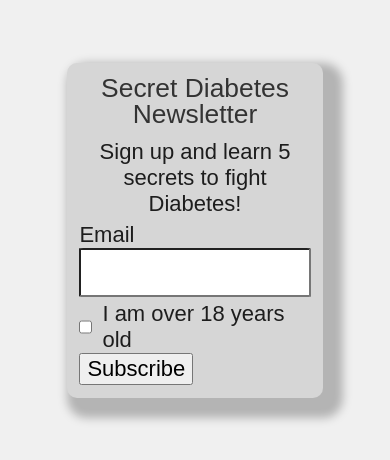
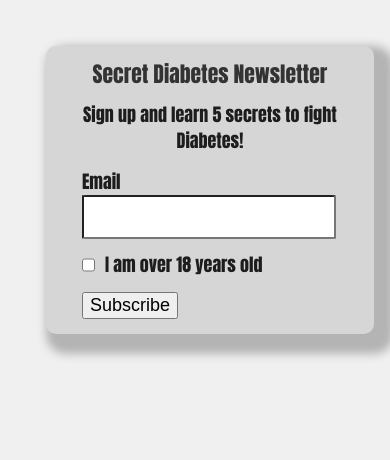
Before and after one commit to Jack-Jarjourah-s-Codespace/Lab-3, a plain HTML site: page index.html in a window 390 px wide. Drawn offline with nearby package versions, Linux system fonts and the light colour scheme.

Commit message:
Adding font family and mobile device sizing

```diff
--- a/css/style.css
+++ b/css/style.css
@@ -1,5 +1,5 @@
 body {
-  font-family: Arial, sans-serif;
+  font-family:Impact, Haettenschweiler, 'Arial Narrow Bold', sans-serif;
   background-color: rgb(240, 240, 240);
   margin: 10%;
   display: flex;
@@ -8,7 +8,7 @@ body {
 }
 
 #content {
-  width: 95%;
+  width: 50%;
   padding: 1%;
   height: auto;
   display: flex;
@@ -26,6 +26,7 @@ form {
   justify-content: center;
   align-items: center;
   flex-direction: column;
+  margin-bottom: 5%;
 }
 
 form h1 {
@@ -38,20 +39,38 @@ form h1 {
 form p {
   text-align: center;
   color: #1d1d1d;
-  margin-bottom: 2%;
+  margin-bottom: 5%;
 }
-
 
 #email {
   width: 90%;
   padding: 10px;
   border-radius: 2%;
-  margin-bottom: 2%;
+  margin-bottom: 5%;
 }
-#input-age-verification{
-  display:flex;
+
+#input-age-verification {
+  display: flex;
   flex-direction: row;
+  margin-bottom: 5%;
 }
+
 #input-age-verification input[type="checkbox"] {
   margin-right: 10px;
 }
+
+@media only screen and (max-width: 600px) {
+  body {
+    margin: 5%;
+  }
+
+  #content {
+    width: 100%;
+    flex-direction: column;
+  }
+
+  form {
+    font-size: large;
+  }
+
+}
```
